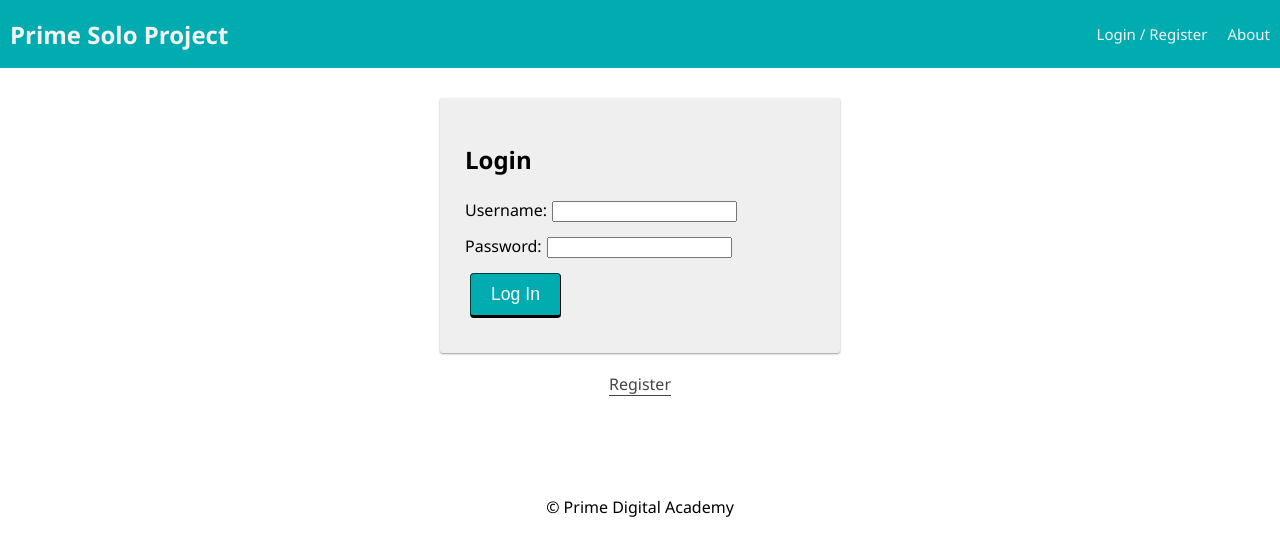
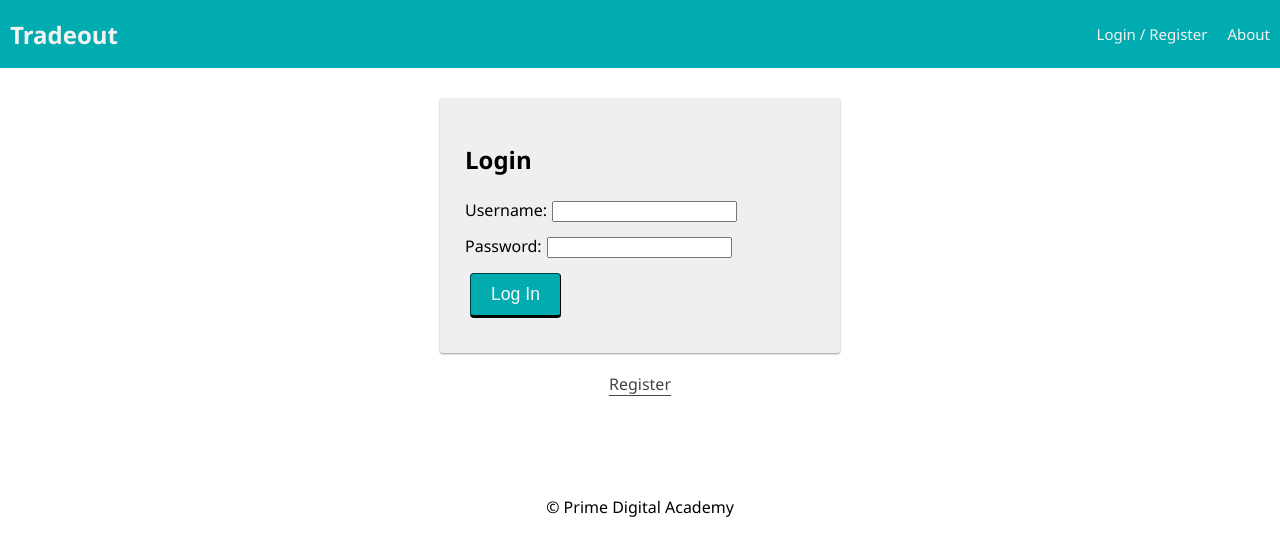
Before and after one commit to jdh2021/tradeout, a React (Create React App) app: page /send-to-recipient#/dashboard in a window 1280 px wide. Shown: the top 556 px of the page. Built offline with nearby package versions, Linux system fonts and the light colour scheme; no server answers.

Commit message:
tradeout header redirects to dashboard

```diff
--- a/src/components/Nav/Nav.jsx
+++ b/src/components/Nav/Nav.jsx
@@ -9,8 +9,8 @@ function Nav() {
 
   return (
     <div className="nav">
-      <Link to="/home">
-        <h2 className="nav-title">Prime Solo Project</h2>
+      <Link to="/dashboard">
+        <h2 className="nav-title">Tradeout</h2>
       </Link>
       <div>
         {/* If no user is logged in, show these links */}
```
